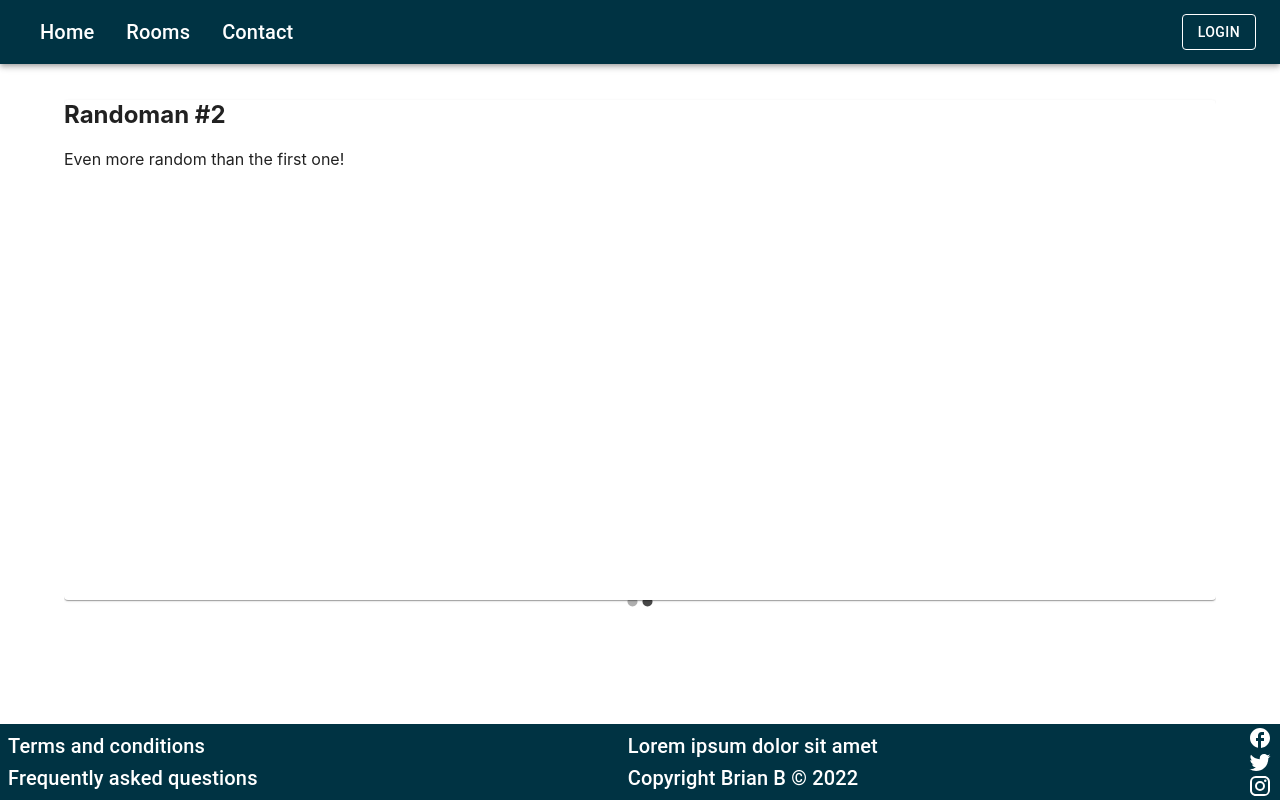
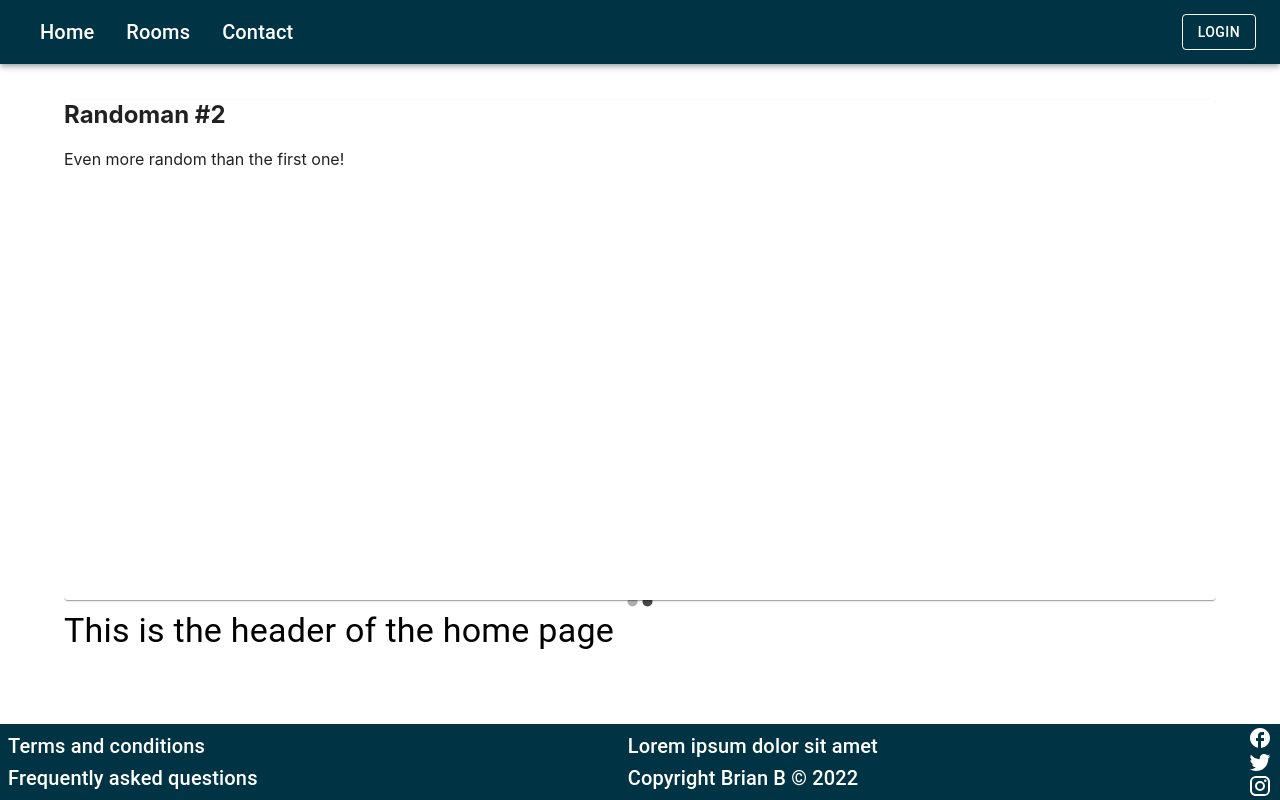
Before and after one commit to Noroff-FEU-Assignments/project-exam-2-BrianEP-hub, a React (Create React App) app: page / in a window 1280 px wide. Built offline with nearby package versions, Linux system fonts and the light colour scheme.

Commit message:
sectioned home.jsx

```diff
--- a/src/pages/Home/Home.jsx
+++ b/src/pages/Home/Home.jsx
@@ -1,10 +1,18 @@
+import { Typography } from '@mui/material';
 import React from 'react';
 import { ImageSlider } from '../../components';
 
 const Home = () => {
 	return (
 		<>
-			<ImageSlider />
+			<div>
+				<ImageSlider />
+			</div>
+			<div>
+				<Typography variant="h4">
+					This is the header of the home page
+				</Typography>
+			</div>
 		</>
 	);
 };
```
